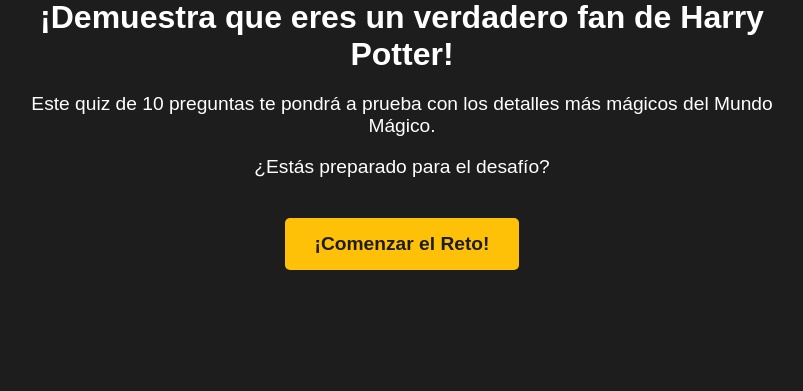
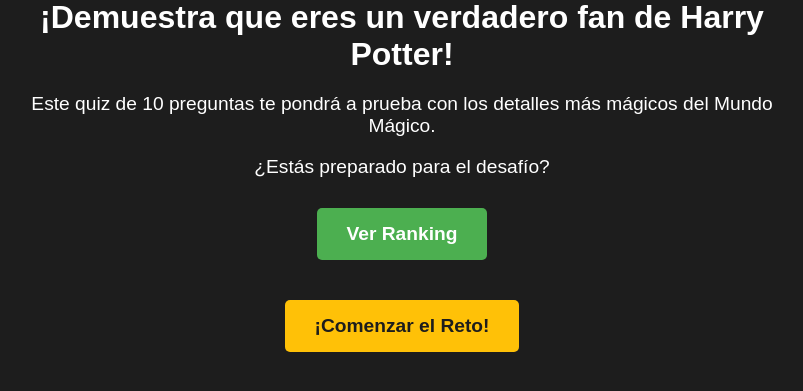
Before and after one commit to vcaicedo12/Quizz_HR, a Flask app: page / in a window 1280 px wide. Shown: the part 225-616 px from the top of the page, without its empty margins (238-1041 px from the left). Run offline with Flask 3, Linux system fonts and the light colour scheme.

Commit message:
Version Final

```diff
--- a/static/css/style.css
+++ b/static/css/style.css
@@ -81,3 +81,24 @@ button {
 button:hover {
   background-color: #ffd42a; /* Cambio de color al pasar el mouse */
 }
+
+/* Estilo del botón Ver Ranking */
+.boton-ver-ranking {
+  display: inline-block;
+  text-decoration: none;
+  margin-top: 20px;
+}
+
+.boton-ver-ranking button {
+  display: flex;
+  align-items: center;
+  padding: 15px 30px;
+  font-size: 1.2em;
+  font-weight: bold;
+  border: none;
+  border-radius: 5px;
+  background-color: #4CAF50; /* Color de fondo del botón Ver Ranking */
+  color: #fff; /* Color de texto blanco */
+  cursor: pointer;
+  transition: background-color 0.3s ease;
+}
--- a/static/jss/preguntas.js
+++ b/static/jss/preguntas.js
@@ -3,13 +3,11 @@ fetch('static/json/questions.json')
   .then(todasLasPreguntas => {
     // Seleccionar 10 preguntas aleatorias
     todasLasPreguntas = shuffleArray(todasLasPreguntas).slice(0, 10);
-
     let preguntaActual = 0;
     let tiempoRestante = 30; // Tiempo inicial en segundos
     let puntuacionTotal = 0; // Variable para almacenar la puntuación total.
     let respuestasCorrectas = 0; // Contador de respuestas correctas
     let respuestasIncorrectas = 0; // Contador de respuestas incorrectas
-
     function mostrarPregunta() {
       document.getElementById('quiz').innerHTML = '';
       if (preguntaActual >= todasLasPreguntas.length) {
@@ -67,7 +65,6 @@ fetch('static/json/questions.json')
           }, 3000);
         }
       }, 1000);
-
       const opciones = respuestasForm.querySelectorAll('input[type="radio"]');
       opciones.forEach(opcion => {
         opcion.addEventListener('change', () => {
--- a/templates/index.html
+++ b/templates/index.html
@@ -19,6 +19,12 @@
         <h2>¡Demuestra que eres un verdadero fan de Harry Potter!</h2>
         <p>Este quiz de 10 preguntas te pondrá a prueba con los detalles más mágicos del Mundo Mágico.</p>
         <p>¿Estás preparado para el desafío?</p>
+        <!-- Botón Ver Ranking -->
+        <a href="/ranking" class="boton-ver-ranking">
+          <button type="button" aria-label="Ver Ranking">
+            Ver Ranking
+          </button>
+        </a>
       </section>
       <form action="/game" method="get">
         <button type="submit" aria-label="Comenzar el Reto">¡Comenzar el Reto!</button>
```
Also changed, not shown: static/css/ranking.css (+58 -8 lines), templates/ranking.html (+7 -0 lines), instance/rn.db, static/img/rank.jpg (added).
